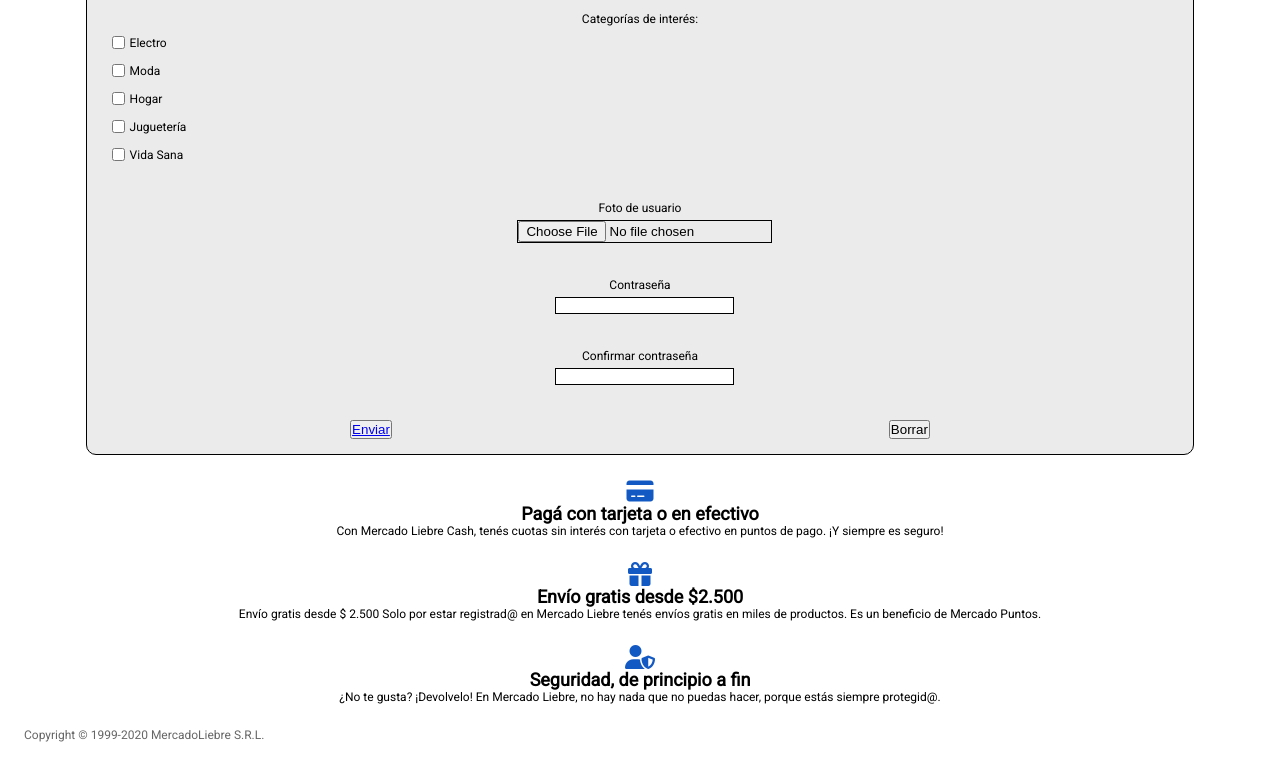
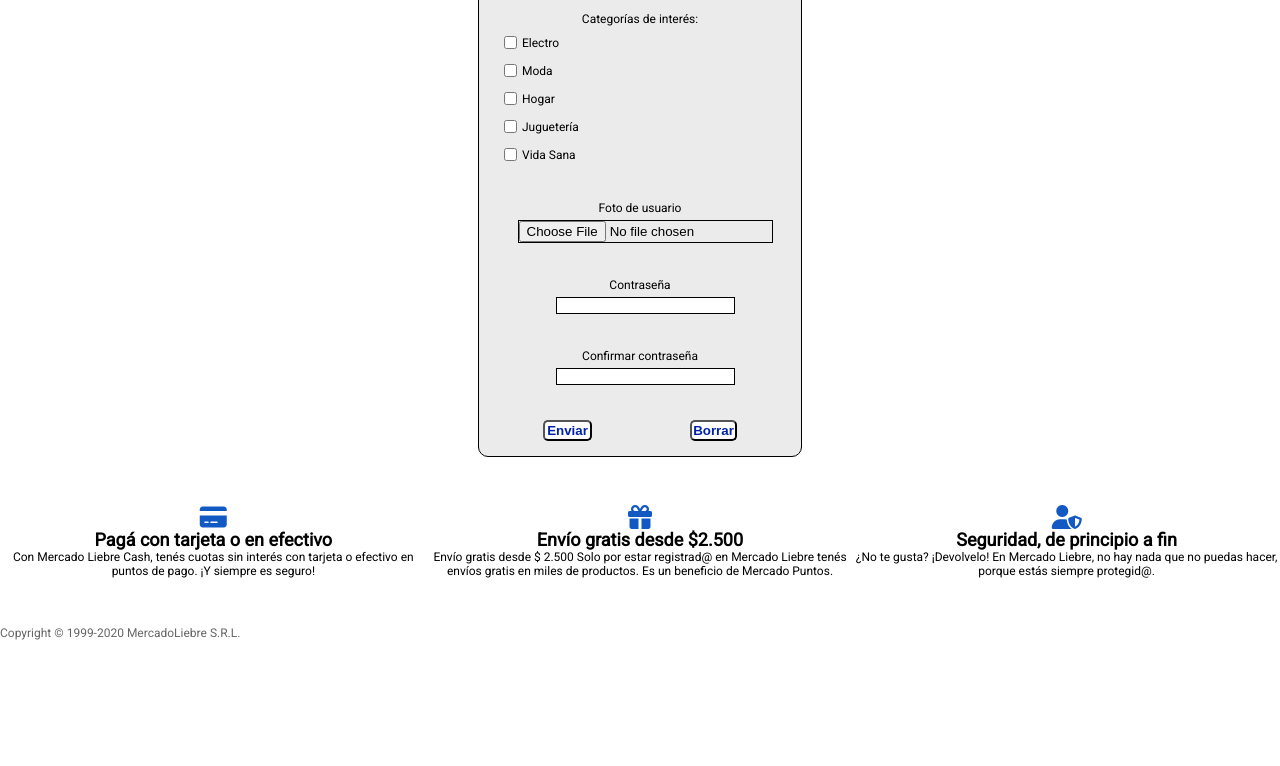
Before and after one commit to JuanSAuzaO/MercadoLiebre, a website: page views/register.html in a window 1280 px wide. Shown: the part 549-1315 px from the top of the page. After the commit the page ends 1213 px from the top, so only its background shows below. Drawn offline with Linux system fonts and the light colour scheme; a web font is replaced by a local one.

Commit message:
Ajustes finales

```diff
--- a/public/css/styles.css
+++ b/public/css/styles.css
@@ -20,6 +20,8 @@ header {
 
 main {
   text-align: center;
+  width: 90%;
+  margin: 0px auto;
 }
 
 section {
@@ -55,6 +57,7 @@ h3 {
 
 h4 {
     font-size:16px;
+    margin-top: 5px;
 }
 
 .pic {
@@ -70,7 +73,7 @@ main .pic {
 }
 
 .quotes {
-    width: 33%;
+    width: 66%;
     font-size: 100%;
     text-align: center;
     margin-bottom: 10px;
@@ -83,10 +86,7 @@ main .pic {
     color:white;
     margin-left: 44.5vw;
     margin-right: 44.5vw;
-    padding-left: 0.01%;
-    padding-right: 0.01%;
-    padding-top: 1%;
-    padding-bottom: 1%;
+    padding: 2px 2px;
     border-radius: 5px;
 }
 
@@ -119,18 +119,19 @@ main .pic {
 
 
 .precios {
-    width: 30%;
+    width: 60%;
     font-size:18px;
 }
 
 .descuentos {
-    width:70%;
+    width:40%;
     font-size:16px;
 }
 
 .fa-credit-card {
     color: #1259c3;
     font-size: 2em;
+    margin-bottom: 10px;
 }
 
 .fa-credit-card:hover {
@@ -140,6 +141,7 @@ main .pic {
 .fa-gift {
     color: #1259c3;
     font-size: 2em;
+    margin-bottom: 10px;
 }
 
 .fa-gift:hover {
@@ -149,6 +151,7 @@ main .pic {
 .fa-user-shield {
     color: #1259c3;
     font-size: 2em;
+    margin-bottom: 10px;
 }
 
 .fa-user-shield:hover {
@@ -195,6 +198,11 @@ main .pic {
     header .pic {
         width: 33%;
     }
+
+    .quotes {
+        width: 33%;
+    }
+
     article {
         width: 45%;
     }
--- a/public/css/stylesF.css
+++ b/public/css/stylesF.css
@@ -46,11 +46,21 @@ article {
 form {
     border: 1px solid black;
     border-radius: 10px;
-    width: 90%;
+    width: 324px;
     background-color: #ebebeb;
 }
 
-.env:hover {
+.env, .env a {
+    color: #0022AA;
+    text-decoration: none;
+    border-radius: 5px;
+    padding: 1px;
+    background-color: white;
+    font-weight: bold;
+}
+
+.env:hover, .env:hover a {
+    color: white;
     background-color: #0022AA;
 }
 
@@ -214,6 +224,7 @@ main .pic {
 }
 
 .copyright {
+    flex-basis: 100%;
     color:#666;
     text-align: left;
 }
@@ -267,4 +278,13 @@ main .pic {
     article {
         width: 20%;
     }
+    footer {
+        display: flex;
+        justify-content: space-around;
+        flex-wrap: wrap;
+    }
+    footer section {
+        width: 33%;
+        margin: 24px 0px;
+    }
 }
--- a/views/register.html
+++ b/views/register.html
@@ -78,8 +78,8 @@
                     <input type="password">
                 </div>
                 <div class="botones">
-                    <button type="submit"><a href="/">Enviar</a></button>
-                    <button type="reset">Borrar</button>
+                    <button class="env" type="submit"><a href="/">Enviar</a></button>
+                    <button class="env" type="reset">Borrar</button>
                 </div>
             </form>
         </main>
```
